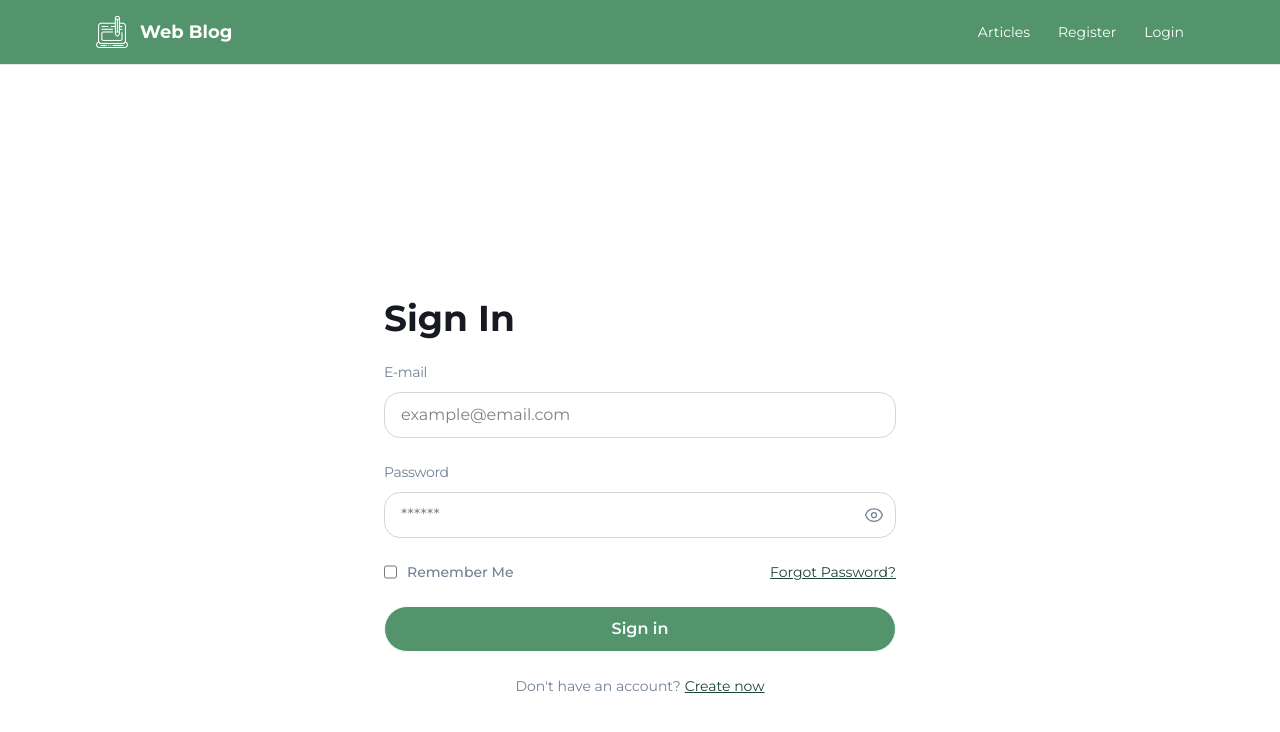
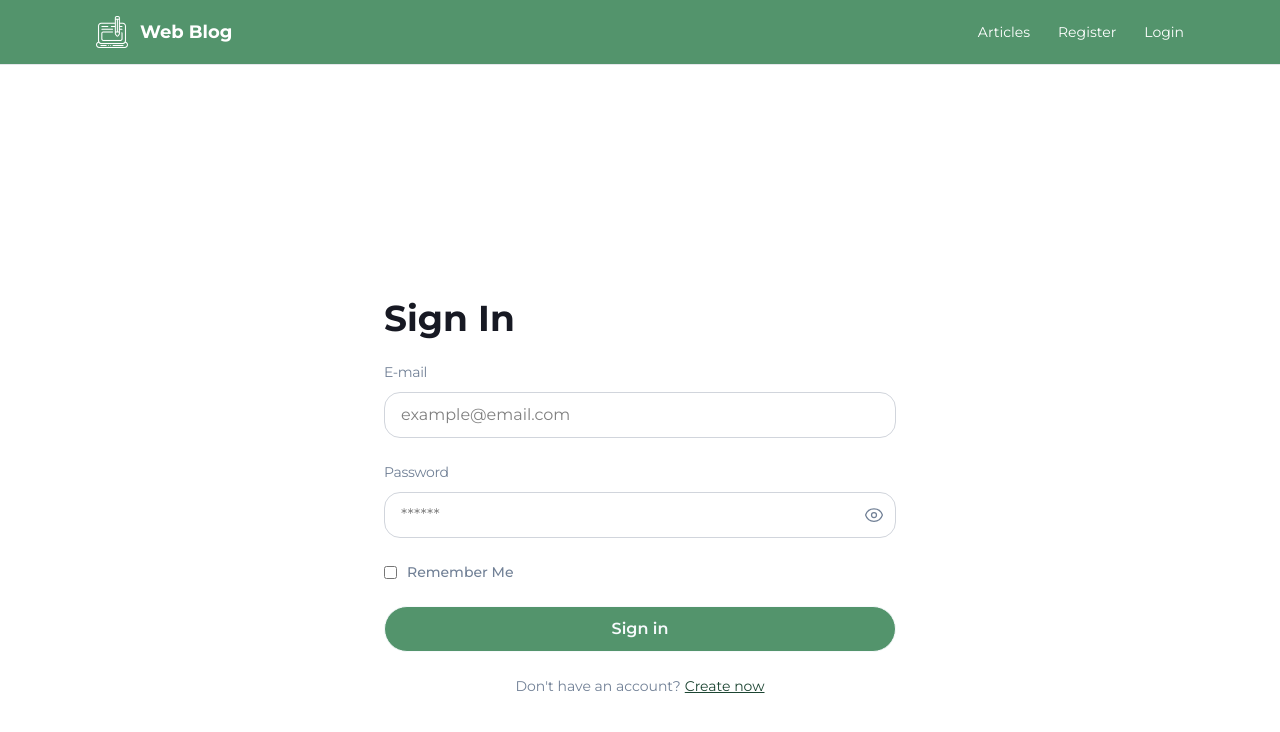
Before and after one commit to Allyster1/Web-Blog, a React (Vite) app in the folder client/: page /auth/login in a window 1280 px wide. Shown: the top 732 px of the page. Built offline with nearby package versions, Linux system fonts and the light colour scheme; no server answers.

Commit message:
removing the "forgot password" - add it in future with an email confirmation

```diff
--- a/client/src/pages/auth/Login.jsx
+++ b/client/src/pages/auth/Login.jsx
@@ -92,8 +92,7 @@ export default function Login() {
         onChange={changeHandler}
       />
 
-      <div className="flex justify-between">
-        <div className="flex gap-2">
+      <div className="flex items-center gap-2">
         <input
           type="checkbox"
           name="remember"
@@ -109,10 +108,6 @@ export default function Login() {
         >
           Remember Me
         </label>
-        </div>
-        <a href="#" className="text-[#1C4532] underline text-sm">
-          Forgot Password?
-        </a>
       </div>
       <button
         type="submit"
```
Lines whose indentation alone changed are shown as unchanged.
